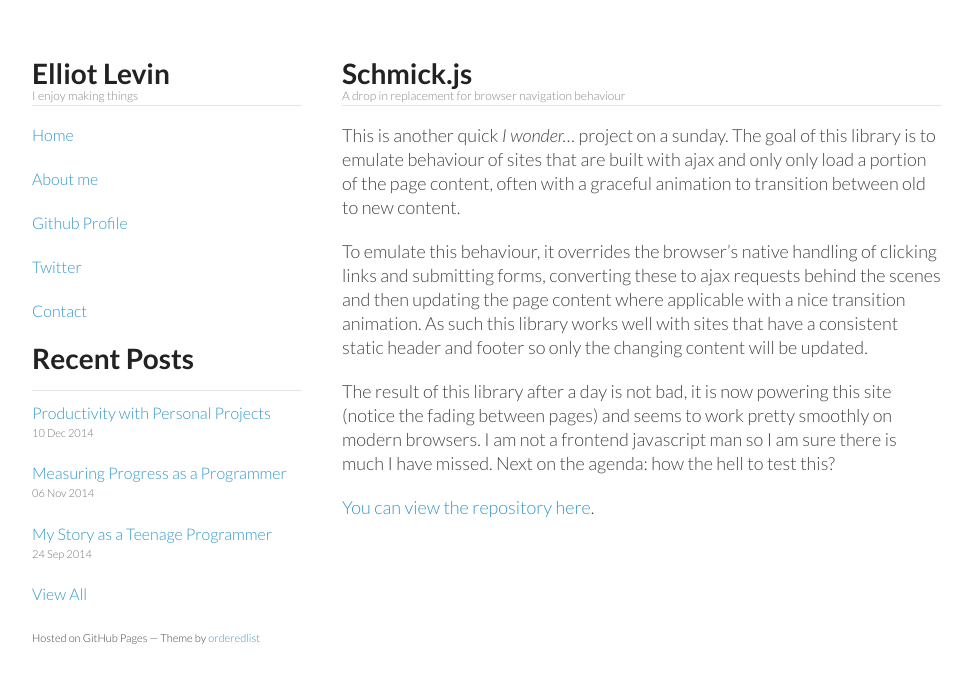
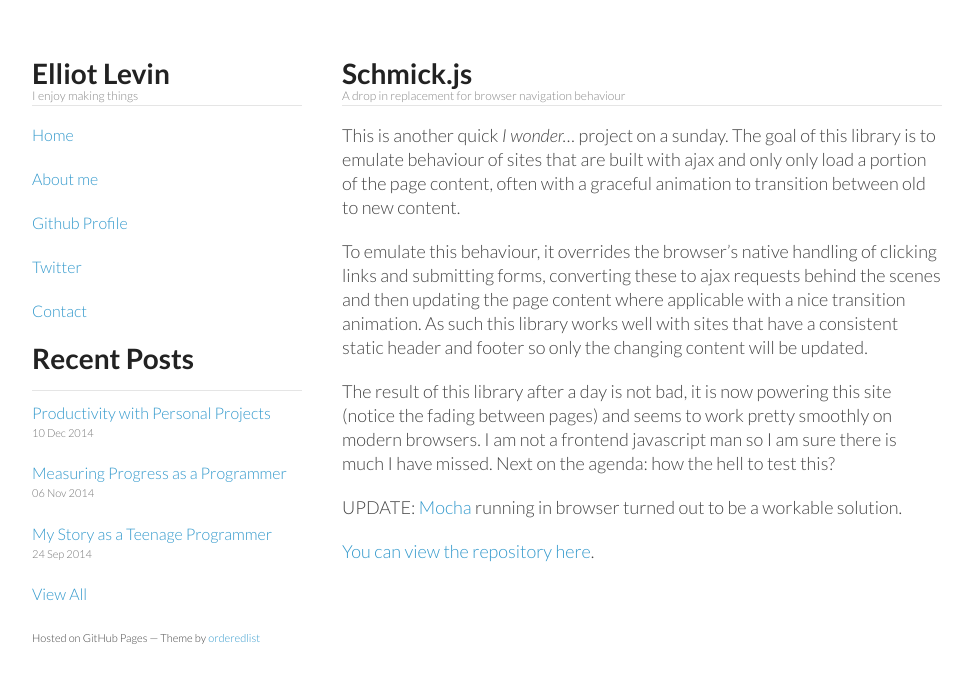
Before and after one commit to TimeToogo/elliotswebsite.com, a Jekyll site: the page built from _stuff/schmick.md, in a window 1280 px wide. Shown: the top 683 px of the page, without its empty margins (153-1126 px from the left). Built offline with Jekyll 4.4.1, drawn with Linux system fonts in a browser that asks for light colours; nearby versions of some CDN libraries; Markdown is read by kramdown in place of the engine named in the settings; part of the change alters nothing that is shown.

Commit message:
Update Schmick

```diff
--- a/_stuff/schmick.md
+++ b/_stuff/schmick.md
@@ -22,4 +22,7 @@ site (notice the fading between pages) and seems to work pretty smoothly on
 modern browsers. I am not a frontend javascript man so I am sure there is
 much I have missed. Next on the agenda: how the hell to test this?
 
+UPDATE: [Mocha](http://mochajs.org/) running in browser turned out to be
+a workable solution.
+
 [You can view the repository here](https://github.com/TimeToogo/Schmick).
--- a/assets/js/schmick.js
+++ b/assets/js/schmick.js
@@ -18,6 +18,8 @@ window.Schmick = (function(window, $) {
         self.defaults = {
             container: 'body',
             scriptsToReload: [],
+            linkSelector: 'a[href]',
+            formSelector: 'form',
             effects: {
                 hide: { effect: 'fade', duration: 300 },
                 show: { effect: 'fade', duration: 300 }
@@ -46,21 +48,18 @@ window.Schmick = (function(window, $) {
     var state = {
         status: status.NONE,
         currentXHR: null,
-        completeListeners: [],
-        callWhenOperationComplete: function (listener) {
-            state.completeListeners.push(listener);
+        operationQueue: [],
+        queueOperation: function (listener) {
+            state.operationQueue.push(listener);
         },
         complete: function () {
             state.status = status.NONE;
             state.currentXHR = null;
 
-            // Create a copy of the listeners so that any listeners
-            // added by invoking the current listeners will be invoked
-            // in the next complete call.
-            var tempListeners = state.completeListeners.slice(0);
-            state.completeListeners = [];
-            for (var i = 0; i < tempListeners.length; i++) {
-                tempListeners[i]();
+            if (state.operationQueue.length > 0) {
+                var listener = state.operationQueue[0];
+                state.operationQueue = state.operationQueue.slice(1);
+                listener();
             }
         }
     };
@@ -82,6 +81,8 @@ window.Schmick = (function(window, $) {
      * Schmick.load({
      *      container: 'body',
      *      scriptsToReload: [],
+     *      linkSelector: 'a[href]',
+     *      formSelector: 'form',
      *      effects: {
      *          hide: { effect: 'fade', duration: 300 },
      *          show: { effect: 'fade', duration: 300 }
@@ -93,8 +94,8 @@ window.Schmick = (function(window, $) {
      *          beforeContainersReplaced: function () {},
      *          afterContainersReplaced: function () {},
      *          newPageShown: function () {},
-                originalPageShown: function () {},
-                requestError: function (response, textStatus, errorThrown) {}
+     *          originalPageShown: function () {},
+     *          requestError: function (response, textStatus, errorThrown) {}
      *      }
      * });
      *
@@ -112,8 +113,8 @@ window.Schmick = (function(window, $) {
 
         schmick.options = $.extend(true, {}, schmick.defaults, options);
 
-        $(document).on('click', 'a[href]', handleLinkClick);
-        $(document).on('submit', 'form', handleFormSubmission);
+        $(document).on('click', schmick.options.linkSelector, handleLinkClick);
+        $(document).on('submit', schmick.options.formSelector, handleFormSubmission);
         $(window).on('popstate', handlePopState);
 
         window.__schmick = schmick;
@@ -281,7 +282,7 @@ window.Schmick = (function(window, $) {
      */
     function handlePopState(event) {
         if (state.status !== status.NONE) {
-            state.callWhenOperationComplete(function () {
+            state.queueOperation(function () {
                 handlePopState(event);
             });
             return;
@@ -364,7 +365,7 @@ window.Schmick = (function(window, $) {
      */
     function loadNewPageViaAjax(ajaxOptions, fallback) {
         if (state.status !== status.NONE) {
-            state.callWhenOperationComplete(function () {
+            state.queueOperation(function () {
                 loadNewPageViaAjax(ajaxOptions, fallback);
             });
             return;
```
